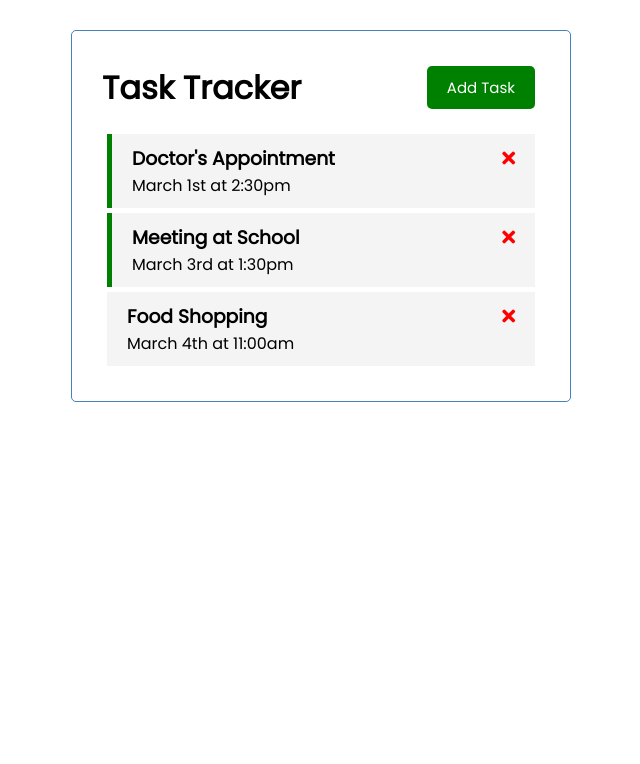
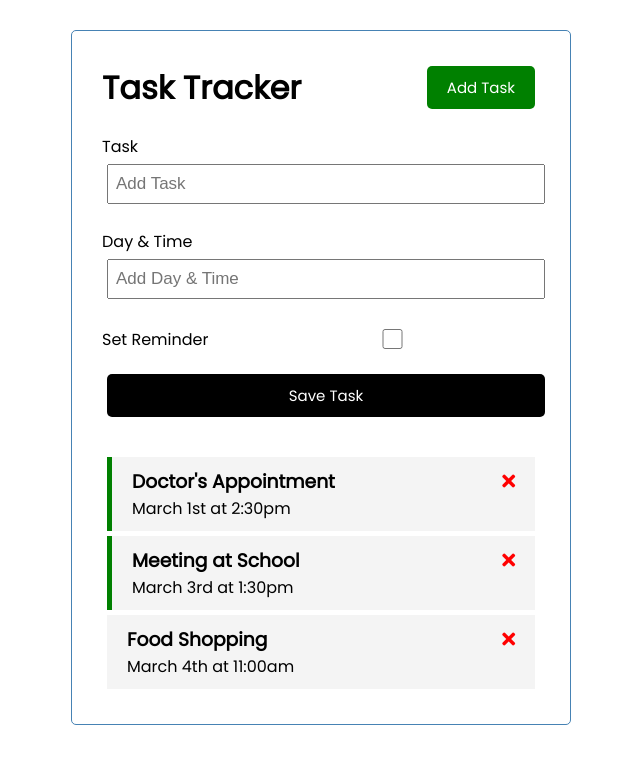
Before and after one commit to ShujaatAzim/VueTasks, a Vue app: page / in a window 1280 px wide. Shown: the top 764 px of the page, without its empty margins (319-959 px from the left). Built offline with nearby package versions, Linux system fonts and the light colour scheme.

Commit message:
Added new form component for adding a new task, and added appropriate styles.

```diff
--- a/src/App.vue
+++ b/src/App.vue
@@ -1,6 +1,7 @@
 <template>
   <div class="container">
     <Header title="Task Tracker" />
+    <AddTask />
     <Tasks @delete-task="deleteTask" @toggle-reminder="toggleReminder" :tasks="tasks" />
   </div>
 </template>
@@ -8,12 +9,14 @@
 <script>
   import Header from './components/Header'
   import Tasks from './components/Tasks'
+  import AddTask from './components/AddTask'
 
   export default {
     name: "App",
     components: {
       Header,
-      Tasks
+      Tasks,
+      AddTask
     },
     data () {
       return {
--- /dev/null
+++ b/src/components/AddTask.vue
@@ -0,0 +1,61 @@
+<template>
+  <form class="add-form">
+    <div class="form-control">
+      <label>Task</label>
+      <input type="text" v-model="text" name="text" placeholder="Add Task" />
+    </div>
+    <div class="form-control">
+      <label>Day & Time</label>
+      <input type="text" v-model="day" name="day" placeholder="Add Day & Time" />
+    </div>
+    <div class="form-control form-control-check">
+      <label>Set Reminder</label>
+      <input type="checkbox" v-model="reminder" name="reminder" />
+    </div>
+    <input type="submit" value="Save Task" class="btn btn-block" />
+  </form>
+</template>
+
+<script>
+  export default {
+    name: "AddTask",
+    data () {
+      return {
+        text: '',
+        day: '',
+        reminder: false
+      }
+    }
+  }
+</script>
+
+<style scoped>
+  .add-form {
+    margin-bottom: 40px;
+  }
+  .form-control {
+    margin: 20px 0;
+  }
+  .form-control label {
+    display: block;
+  }
+  .form-control input {
+    width: 100%;
+    height: 40px;
+    margin: 5px;
+    padding: 3px 7px;
+    font-size: 17px;
+  }
+  .form-control-check {
+    display: flex;
+    align-items: center;
+    justify-content: space-between;
+  }
+  .form-control-check label {
+    flex: 1;
+  }
+  .form-control-check input {
+    flex: 2;
+    height: 20px;
+  }
+</style>
```
